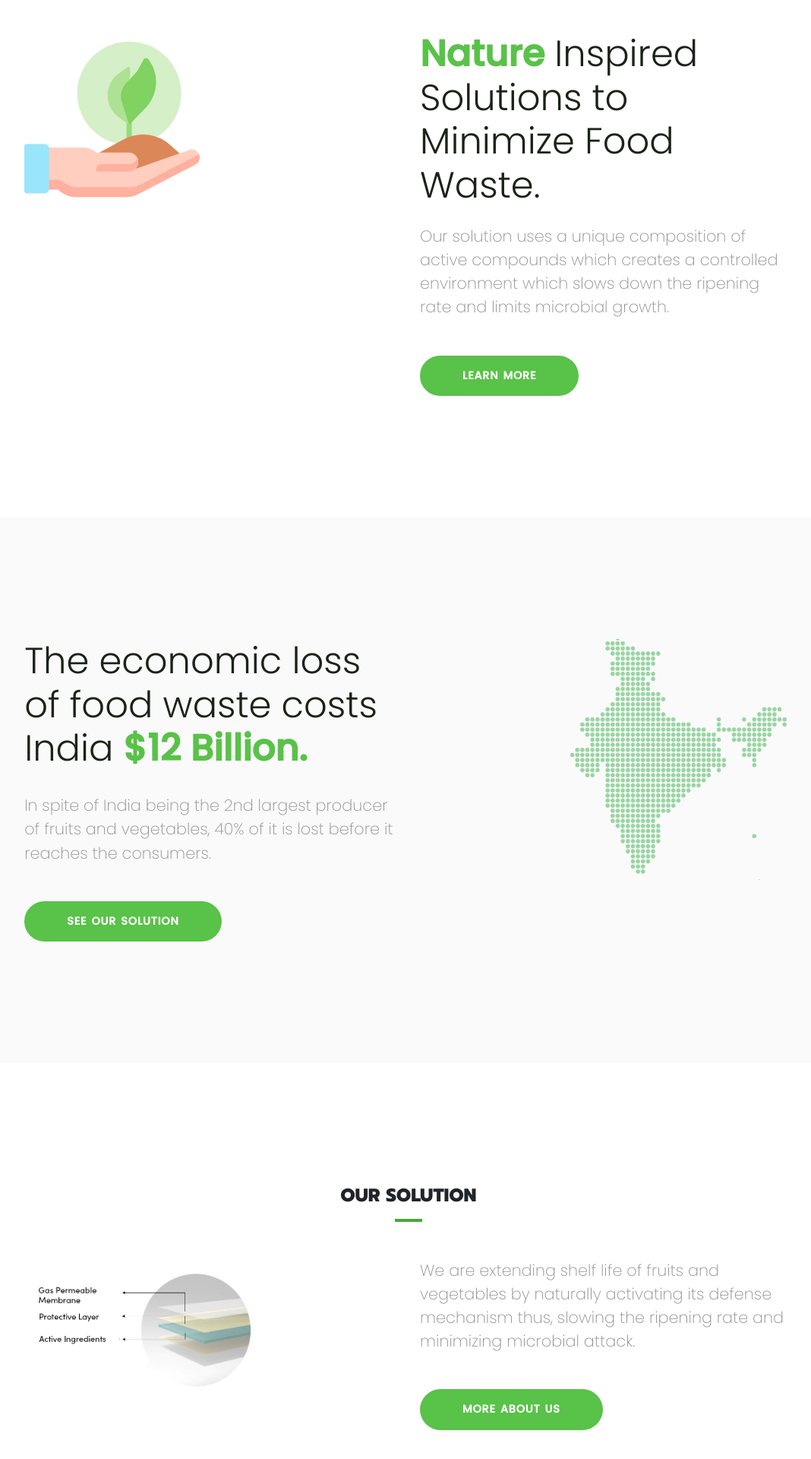
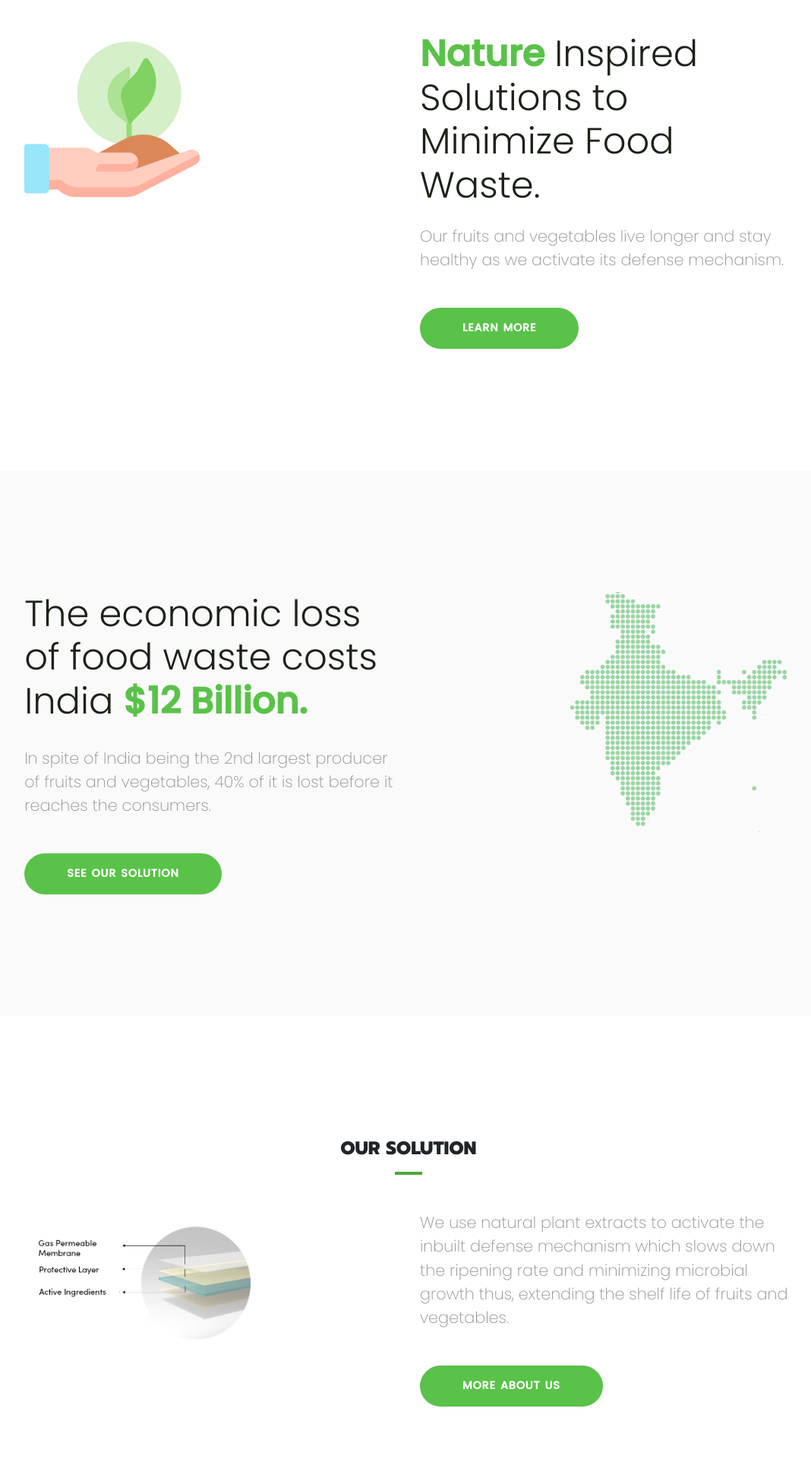
Before and after one commit to greenpodlabs/greenpodlabs.com, a React (Create React App) app: page / in a window 1280 px wide. Shown: the part 238-2158 px from the top of the page at 76% size, without its empty margins (102-1170 px from the left). Built offline with nearby package versions, Linux system fonts and the light colour scheme; some icons are missing.

Commit message:
Update website content and growth-midset icon

```diff
--- a/package.json
+++ b/package.json
@@ -13,7 +13,7 @@
     },
     "scripts": {
         "start": "react-scripts start",
-        "build": "react-scripts build && mv build/* ../greenpodlabs.github.io/",
+        "build": "react-scripts build",
         "test": "react-scripts test",
         "eject": "react-scripts eject"
     },
--- a/src/Home.js
+++ b/src/Home.js
@@ -12,7 +12,7 @@ const Home = () => (
                 </Col>
                 <Col md={{ span: 6, offset: 3 }}>
                     <h1 className="tagline"><b>Nature</b> Inspired Solutions to Minimize Food Waste.</h1>
-                    <span className="subtext">Our solution uses a unique composition of active compounds which creates a controlled environment which slows down the ripening rate and limits microbial growth.</span>
+                    <span className="subtext">Our fruits and vegetables live longer and stay healthy as we activate its defense mechanism.</span>
                     <Link className="btn btn-primary" to="learn-more" offset={-100} spy={true} smooth={true} duration={400} delay={100}>LEARN MORE</Link>{''}
                 </Col>
             </Row>
--- a/src/OurSolution.js
+++ b/src/OurSolution.js
@@ -17,7 +17,7 @@ const OurSolution = () => (
                 </Col>
                 <Col md={{ span: 6, offset: 2 }}>
                 <span className="subtext">
-                    We are extending shelf life of fruits and vegetables by naturally activating its defense mechanism thus, slowing the ripening rate and minimizing microbial attack.
+                    We use natural plant extracts to activate the inbuilt defense mechanism which slows down the ripening rate and minimizing microbial growth thus, extending the shelf life of fruits and vegetables.
                 </span>
                 <Link className="btn btn-primary" to="company" offset={-100} spy={true} smooth={true} duration={400} delay={100}>MORE ABOUT US</Link>{''}
                 </Col>
```
Also changed, not shown: public/assets/images/growth-mindset.png, 1 other file (tests, documents, lock files or other folders).
